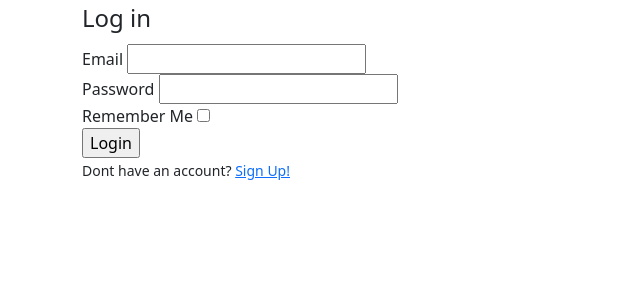
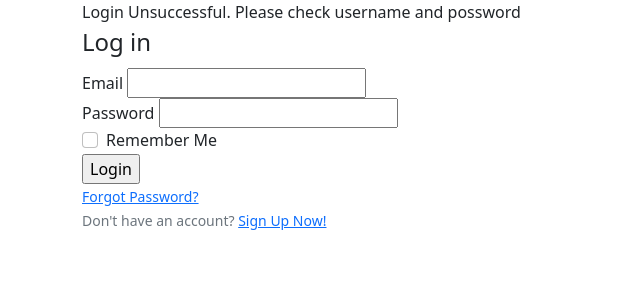
Before and after one commit to NikitaDanila/Licenta, a Flask app: page /login in a window 1280 px wide. Shown: the top 300 px of the page, without its empty margins (0-640 px from the left). Run offline with Flask 2, Linux system fonts and the light colour scheme.

Commit message:
Flashed messages added

```diff
--- a/web_app/run.py
+++ b/web_app/run.py
@@ -1,4 +1,4 @@
-from flask import Flask, render_template, Response, url_for
+from flask import Flask, render_template, Response, url_for, flash, redirect
 from forms import LoginForm, SignupForm
 
 app = Flask(__name__)
@@ -11,15 +11,24 @@ def index():
 @app.route('/about')
 def about():
     return render_template('about.html', title='About')
-
-@app.route('/login')
+@app.route('/login', methods=['GET','POST'])
 def login():
     form = LoginForm()
+    if form.validate_on_submit():
+        # This needs to be modified
+        if form.email.data == 'a@hamil.com' and form.password.data == 'asa':
+            flash('You have been logged in!', 'success')
+            return redirect(url_for('index'))
+    else:
+        flash('Login Unsuccessful. Please check username and possword', 'danger')
     return render_template('login.html', title='Login', form=form)
 
-@app.route('/register')
+@app.route('/register', methods=['GET','POST'])
 def register():
     form = SignupForm()
+    if form.validate_on_submit():
+        flash(f'Account created for {form.username.data}!', 'success')
+        return redirect(url_for('index'))
     return render_template('register.html',title='Sign Up', form=form)
 
 @app.route('/stream')
--- a/web_app/templates/login.html
+++ b/web_app/templates/login.html
@@ -8,28 +8,61 @@
       <legend>Log in</legend>
       <div class="">
         {{ form.email.label(class="") }}
+<!--This is a validation for email
+           if is wrong then it flashes an error message-->
+           {% if form.email.errors %}
+           {{ form.email(class=("is-invalid"))}}
+             <div class="invalid-feedback">
+               {% for error in form.email.errors %}
+               <span>error</span>
+               {% endfor %}
+             </div>
+         {% else %}
+<!--this shows the field to complete and to pass the value-->
            {{ form.email(class="") }}
+         {% endif %}
       </div>
       <div class="">
         {{ form.password.label(class="") }}
+<!--This is a validation for password
+           if is wrong then it flashes an error message-->
+           {% if form.password.errors %}
+           {{ form.password(class=("is-invalid"))}}
+             <div class="invalid-feedback">
+               {% for error in form.password.errors %}
+               <span>error</span>
+               {% endfor %}
+             </div>
+         {% else %}
+<!--this shows the field to complete and to pass the value-->
            {{ form.password(class="") }}
+         {% endif %}
       </div>
-      <div class="">
-        {{ form.remember.label(class="") }}
-        {{ form.remember(class="") }}
+<!--Remember me <div>-->
+      <div class="form-check">
+        {{ form.remember(class="form-check-input") }}
+        {{ form.remember.label(class="form-check-label") }}
       </div>
+<!--Login <div>-->
+      <div>
           <div class="">
             {{ form.submit(class="") }}
+          </div>
+          <small class="text-muted ml-2">
+            <a href="#">Forgot Password?</a>
+          </small>
       </div>
     </fieldset>
   </form>
 </div>
+<!--Bottom Text "Sign up now" <div>-->
 <div>
-  <small class="">
-    Dont have an account?
+  <small class="text-muted">
+    Don't have an account?
     <a class="" href="{{ url_for('register') }}">
-      Sign Up!
+      Sign Up Now!
     </a>
   </small>
  </div>
+
 {% endblock content %}
```
Also changed, not shown: web_app/templates/register.html (+52 -5 lines). Lines whose indentation alone changed are shown as unchanged.
